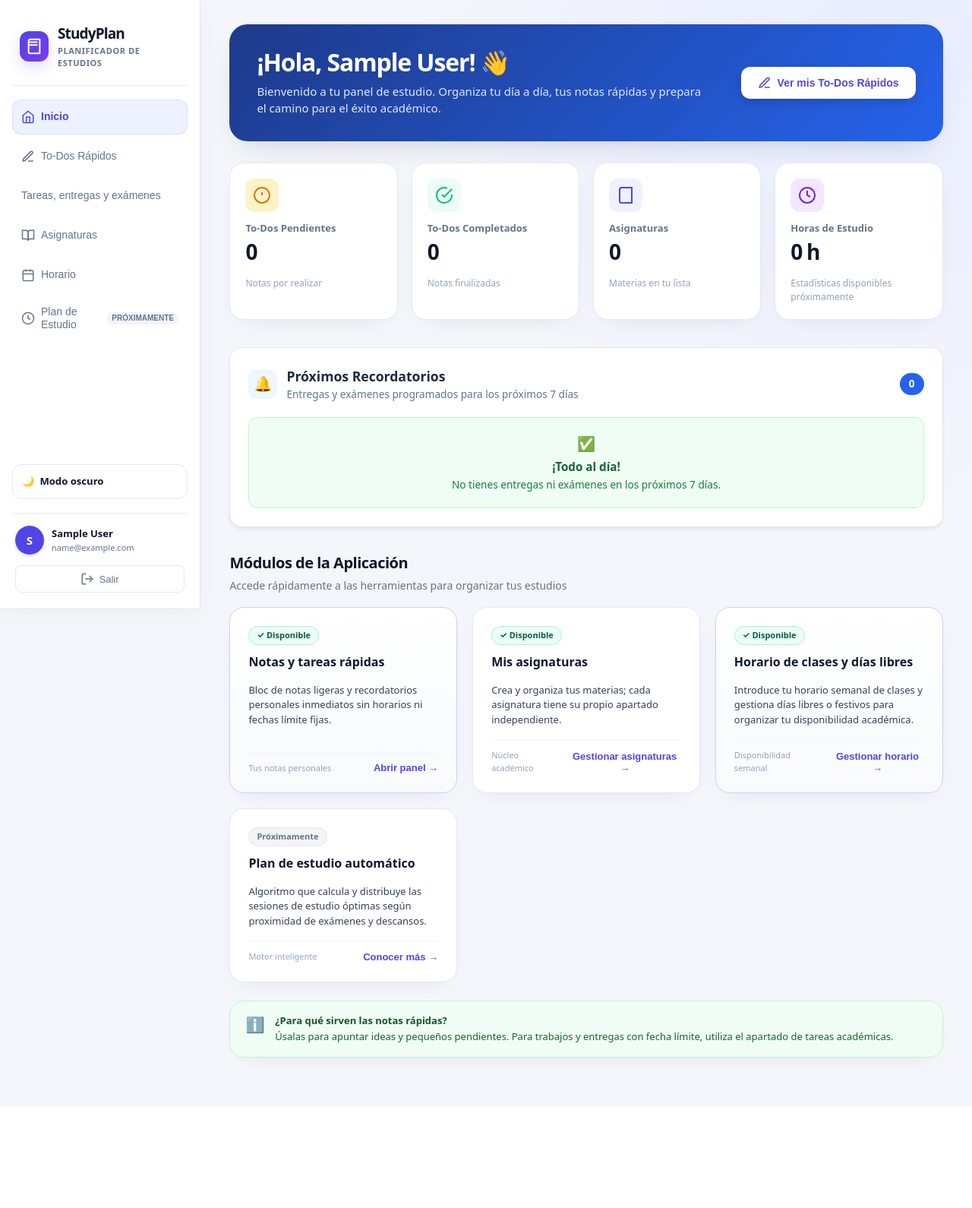
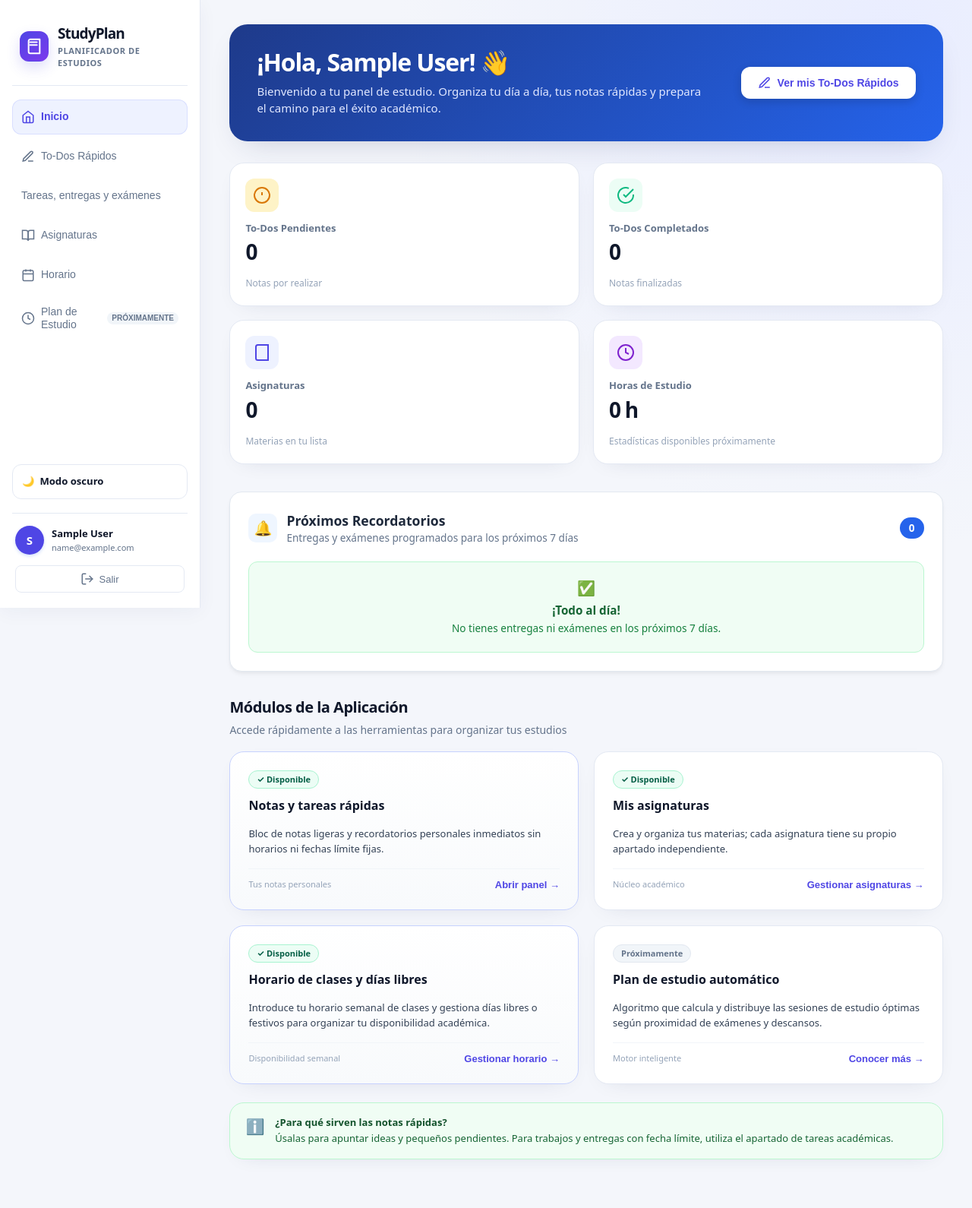
Before and after one commit to Qpalmer45/IS1-Planificador-de-Estudios, a Flask app: page / in a window 1280 px wide. Shown: the whole page at 76% size. Before the commit the page ends 1405 px from the top, so only its background shows below. Run offline with Flask 3, Linux system fonts and the light colour scheme; the visitor is signed in with stand-in values (Sample User, id 1); data that the repository does not hold is empty.

Commit message:
Aprovecho el ancho libre del panel con el menú lateral

```diff
--- a/static/style.css
+++ b/static/style.css
@@ -2494,7 +2494,7 @@ html[data-theme="dark"] .recordatorios-card [style*="color: #10b981"] { color: #
   .app-body .main-content {
     box-sizing: border-box;
     width: calc(100% - var(--sidebar-width));
-    max-width: 1500px;
+    max-width: none;
     margin: 0 0 0 var(--sidebar-width);
     padding: 32px clamp(20px, 3vw, 48px) 64px;
   }
@@ -2512,3 +2512,20 @@ html[data-theme="dark"] .app-body .nav-tabs .tab-btn.active {
   background: #313b74 !important;
   color: #eef2ff !important;
 }
+
+/* El panel utiliza el espacio real disponible tras el menú lateral (HU41). */
+.app-body .main-content { min-width: 0; }
+@media (min-width: 1024px) {
+  .app-body .main-content { max-width: none; }
+  .app-body .tab-content { min-width: 0; }
+  .app-body .metrics-grid,
+  .app-body .modules-grid { grid-template-columns: repeat(2, minmax(0, 1fr)); }
+}
+@media (min-width: 1450px) {
+  .app-body .metrics-grid,
+  .app-body .modules-grid { grid-template-columns: repeat(4, minmax(0, 1fr)); }
+}
+@media (max-width: 767px) {
+  .app-body .metrics-grid,
+  .app-body .modules-grid { grid-template-columns: minmax(0, 1fr); }
+}
```
